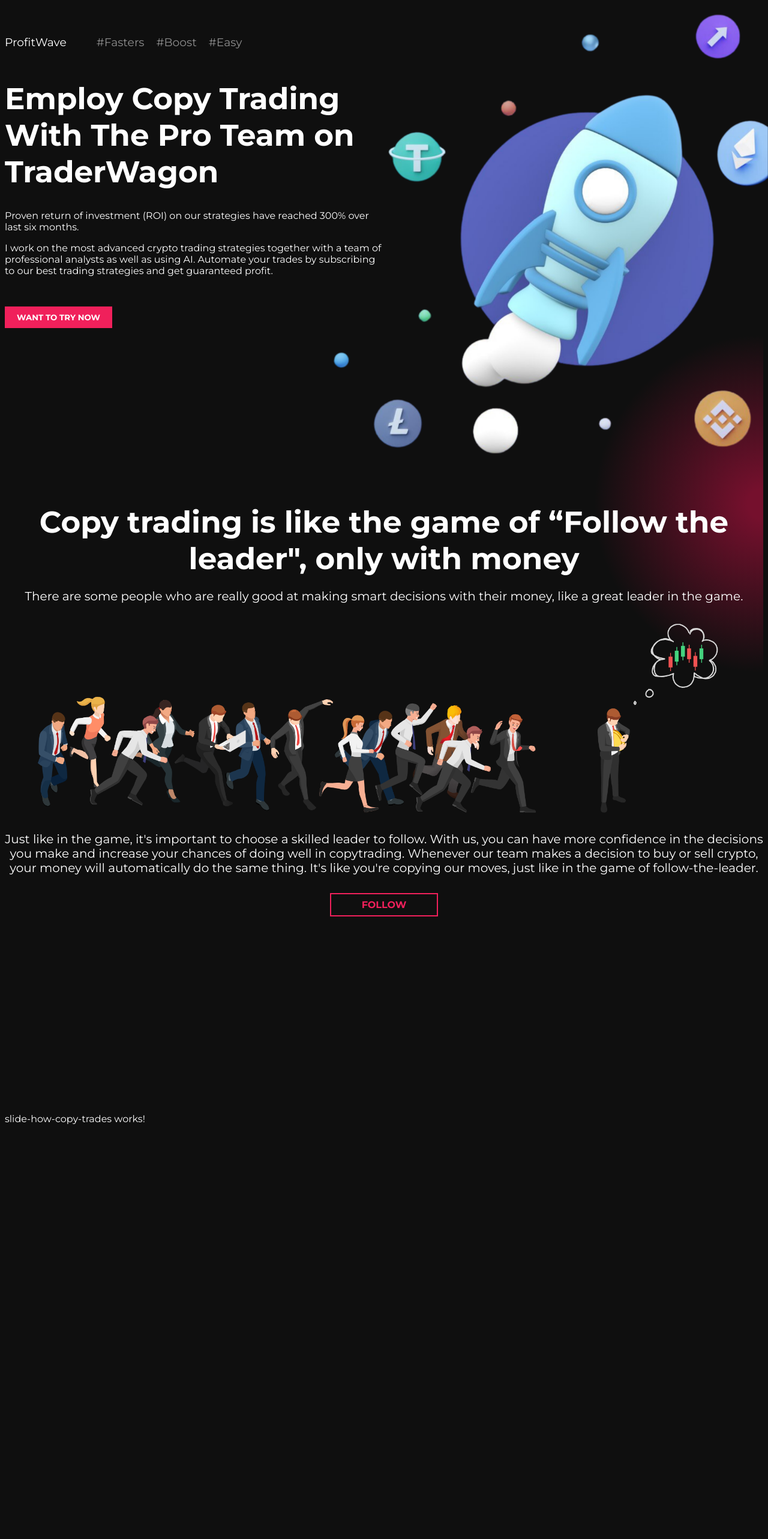
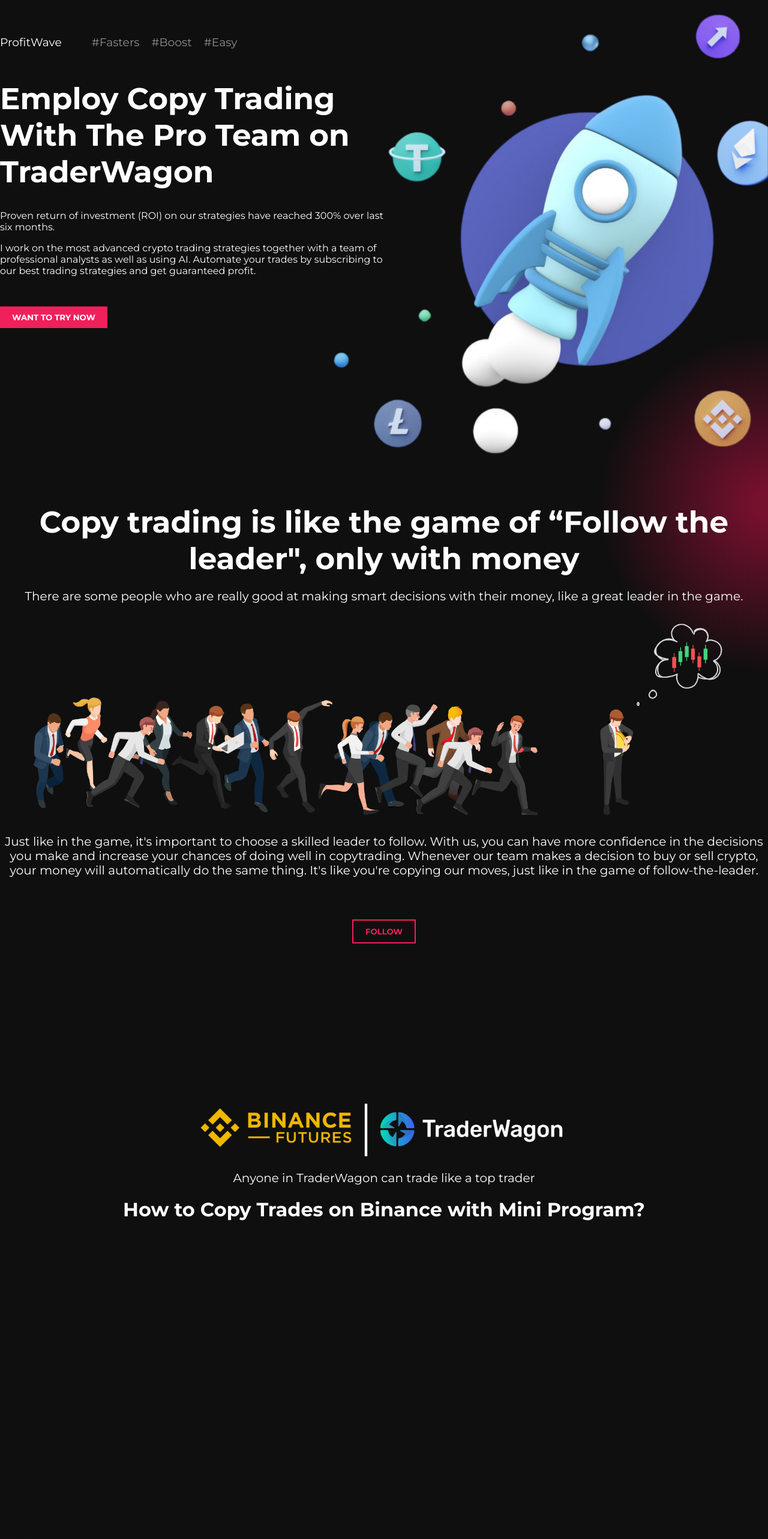
Before and after one commit to LaineZ/profitwave, an Angular app: page / in a window 1280 px wide. Shown: the top 2566 px of the page at 60% size. Before the commit the page ends 1891 px from the top, so only its background shows below. Built offline with nearby package versions, Linux system fonts and the light colour scheme.

Commit message:
Layout fixes for Desktop

```diff
--- a/src/app/main-slide/main-slide.component.html
+++ b/src/app/main-slide/main-slide.component.html
@@ -1,8 +1,8 @@
 <main (mousemove)="onMouseMove($event)">
     <div class="content">
         <app-titlebar></app-titlebar>
-        <img src="../../assets/images/main-slide-rocket.png" [style.top.px]="imageRocketTop">
-        <img src="../../assets/images/main-slide-balls.png" [style.top.px]="imageBallsTop">
+        <img src="../../assets/images/main-slide-rocket.png" [style.transform]="'translate(0px, ' + imageRocketY + 'px)'">
+        <img src="../../assets/images/main-slide-balls.png" [style.transform]="'translate(' + imageBallsX + 'px, ' + imageBallsY + 'px)'">
         <div class="description">
             <h1>Employ Copy Trading With The Pro Team on TraderWagon</h1>
             <p>
--- a/src/app/main-slide/main-slide.component.scss
+++ b/src/app/main-slide/main-slide.component.scss
@@ -16,7 +16,7 @@
     right: 0px;
     z-index: 0;
 
-    @media (min-width: 2000px) {
+    @media (min-width: 2500px) {
         right: 20%;
     }
 }
@@ -33,6 +33,7 @@
     margin-left: auto;
     margin-right: auto;
     max-width: 1400px;
+    overflow-x: hidden;
 }
 
 button {
--- a/src/app/main-slide/main-slide.component.ts
+++ b/src/app/main-slide/main-slide.component.ts
@@ -6,13 +6,13 @@
   styleUrls: ['./main-slide.component.scss']
 })
 export class MainSlideComponent {
-  imageRocketTop = 0;
-  imageBallsTop = 0;
-  imageRocketRight = 0;
+  imageBallsX = 0;
+  imageBallsY = 0;
+  imageRocketY = 0;
 
   onMouseMove(event: MouseEvent) {
-    this.imageRocketTop = event.clientY * 0.01;
-    this.imageRocketRight = event.clientX * 0.01;
-    this.imageBallsTop = event.clientY * -0.02;
+    this.imageRocketY = event.clientY * 0.01;
+    this.imageBallsX = event.clientX * -0.01;
+    this.imageBallsY = event.clientY * -0.01;
   }
 }
--- a/src/app/slide-follow/slide-follow.component.scss
+++ b/src/app/slide-follow/slide-follow.component.scss
@@ -19,12 +19,11 @@
 button {
     background-color: transparent;
     border: 2px solid var(--accent);
-    padding-left: 4vw;
-    padding-right: 4vw;
-    padding-top: 1vh;
-    padding-bottom: 1vh;
-    font-size: 2vh;
-    margin-top: 10px;
+    padding-left: 20px;
+    padding-right: 20px;
+    padding-top: 10px;
+    padding-bottom: 10px;
+    margin-top: 50px;
     color: var(--accent);
     font-family: Montserrat, sans-serif;
     font-weight: bold;
--- a/src/app/slide-how-copy-trades/slide-how-copy-trades.component.html
+++ b/src/app/slide-how-copy-trades/slide-how-copy-trades.component.html
@@ -1 +1,7 @@
-<p>slide-how-copy-trades works!</p>
+<main>
+    <div class="content">
+        <img class="logos" src="../../assets/images/company-logos.png">
+        <p>Anyone in TraderWagon can trade like a top trader</p>
+        <h1>How to Copy Trades on Binance with Mini Program?</h1>
+    </div>
+</main>
--- a/src/app/slide-how-copy-trades/slide-how-copy-trades.component.scss
+++ b/src/app/slide-how-copy-trades/slide-how-copy-trades.component.scss
@@ -0,0 +1,19 @@
+main {
+    background: radial-gradient(circle at 0% 100%, #75102d 2vw, #0F0F0F 22vw);
+    min-height: 1000px;
+}
+
+.content {
+    margin-left: auto;
+    margin-right: auto;
+    max-width: 1400px;
+    text-align: center;
+
+    p {
+        font-size: 20px;
+    }
+}
+
+.logos {
+    width: 50%;
+}
--- a/src/styles.scss
+++ b/src/styles.scss
@@ -15,4 +15,6 @@
     background-color: var(--bg);
     color: var(--fg);
     font-family: Montserrat, sans-serif;
+    padding: 0;
+    margin: 0;
 }
```
Also changed, not shown: src/assets/images/3.png (deleted), src/assets/images/company-logos.png (added).
